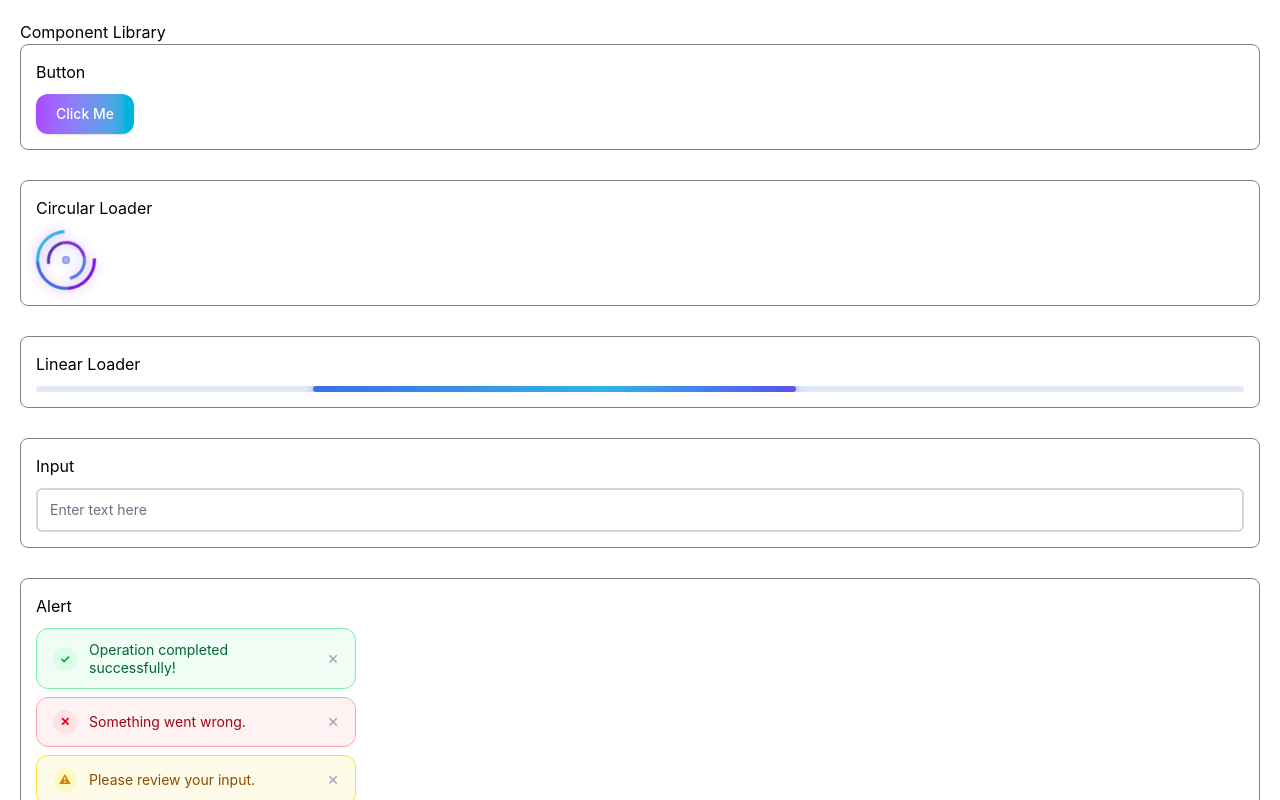
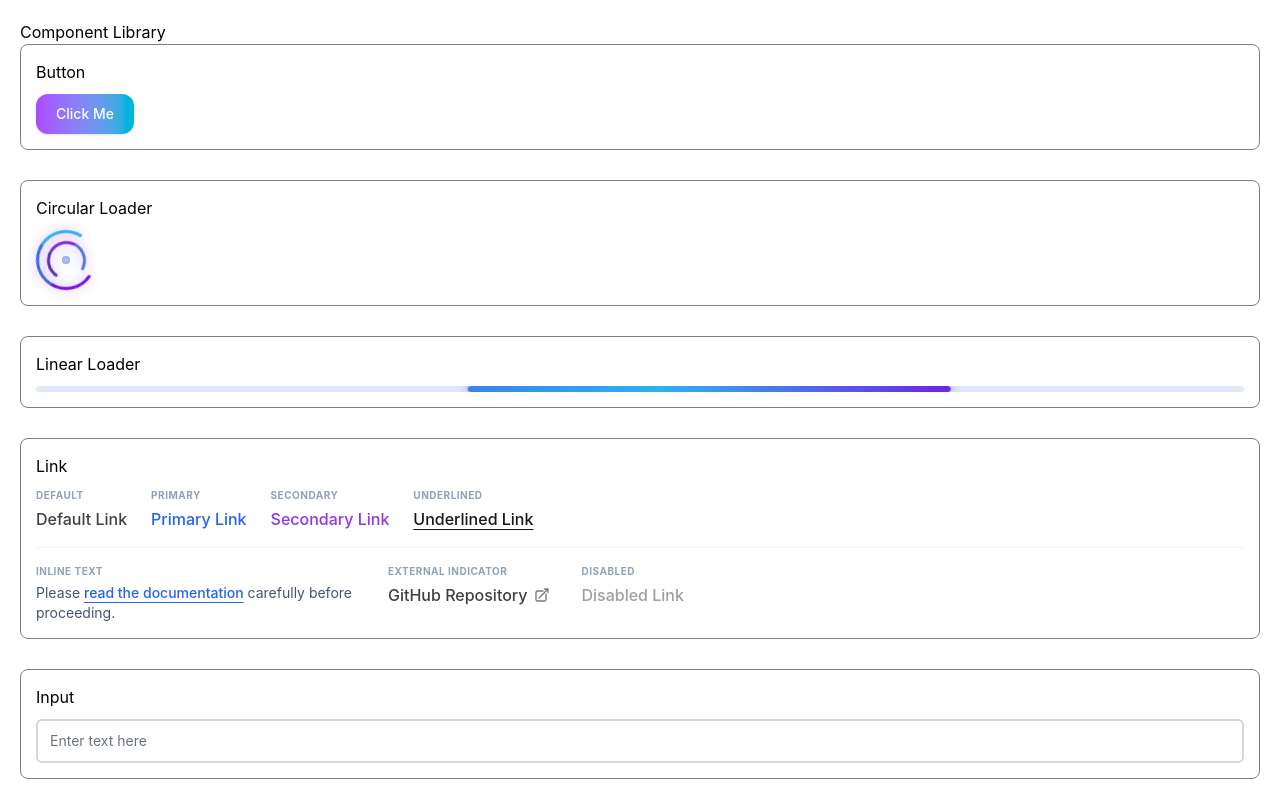
Before and after one commit to RohitD100/component-library, a React (Vite) app: page / in a window 1280 px wide. Shown: the top 800 px of the page. Built offline with nearby package versions, Linux system fonts and the light colour scheme.

Commit message:
add link component

```diff
--- /dev/null
+++ b/src/components/Link/Link.css
@@ -0,0 +1,90 @@
+/* Base Styles */
+.ds-link {
+  display: inline-flex;
+  align-items: center;
+  gap: 6px;
+  font-weight: 500;
+  border-radius: 4px;
+  text-decoration: none;
+  transition: color 0.2s ease, text-decoration-color 0.2s ease;
+  outline: none;
+}
+
+/* Keyboard Accessibility Focus State */
+.ds-link:focus-visible {
+  outline: 2px solid #3b82f6;
+  outline-offset: 2px;
+}
+
+/* --- VARIANTS (Light Mode - Default) --- */
+.ds-link-default { color: #404040; }
+.ds-link-default:hover { color: #171717; }
+
+.ds-link-primary { color: #2563eb; }
+.ds-link-primary:hover { color: #1d4ed8; }
+
+.ds-link-secondary { color: #9333ea; }
+.ds-link-secondary:hover { color: #7e22ce; }
+
+.ds-link-inline {
+  display: inline;
+  color: #2563eb;
+  text-decoration: underline;
+  text-underline-offset: 4px;
+}
+.ds-link-inline:hover { color: #1d4ed8; }
+
+.ds-link-underlined {
+  color: #171717;
+  text-decoration: underline;
+  text-underline-offset: 4px;
+}
+.ds-link-underlined:hover { color: #4a5568; }
+
+
+/* --- DARK MODE SUPPORT --- */
+/* Agar aapki app 'dark' class use karti hai body ya parent par */
+.dark .ds-link-default { color: #d4d4d4; }
+.dark .ds-link-default:hover { color: #f5f5f5; }
+
+.dark .ds-link-primary { color: #60a5fa; }
+.dark .ds-link-primary:hover { color: #93c5fd; }
+
+.dark .ds-link-secondary { color: #c084fc; }
+.dark .ds-link-secondary:hover { color: #d8b4fe; }
+
+.dark .ds-link-inline { color: #60a5fa; }
+.dark .ds-link-inline:hover { color: #93c5fd; }
+
+.dark .ds-link-underlined { color: #f5f5f5; }
+.dark .ds-link-underlined:hover { color: #cbd5e1; }
+
+
+/* --- STATES --- */
+.ds-link-disabled {
+  opacity: 0.5;
+  cursor: not-allowed;
+  pointer-events: none;
+  user-select: none;
+}
+
+/* External Link Icon Styling */
+.ds-link-ext-icon {
+  width: 16px;
+  height: 16px;
+  flex-shrink: 0;
+  opacity: 0.7;
+}
+
+/* Screen Reader Only (Accessibility) */
+.sr-only {
+  position: absolute;
+  width: 1px;
+  height: 1px;
+  padding: 0;
+  margin: -1px;
+  overflow: hidden;
+  clip: rect(0, 0, 0, 0);
+  white-space: nowrap;
+  border: 0;
+}
--- /dev/null
+++ b/src/components/Link/Link.tsx
@@ -0,0 +1,99 @@
+import React, { forwardRef } from 'react';
+import './Link.css';
+
+export type LinkVariant = 'default' | 'primary' | 'secondary' | 'inline' | 'underlined';
+
+export interface LinkProps extends React.AnchorHTMLAttributes<HTMLAnchorElement> {
+  variant?: LinkVariant;
+  isExternal?: boolean;
+  showExternalIndicator?: boolean;
+  isDisabled?: boolean;
+  leadingIcon?: React.ReactNode;
+  trailingIcon?: React.ReactNode;
+  asChild?: boolean;
+}
+
+export const Link = forwardRef<HTMLAnchorElement, LinkProps>(
+  (
+    {
+      children,
+      className = '',
+      variant = 'default',
+      isExternal = false,
+      showExternalIndicator = false,
+      isDisabled = false,
+      leadingIcon,
+      trailingIcon,
+      asChild = false,
+      href,
+      target,
+      rel,
+      ...props
+    },
+    ref
+  ) => {
+    // Pure string concatenation bina kisi external library ke
+    const variantClass = `ds-link-${variant}`;
+    const disabledClass = isDisabled ? 'ds-link-disabled' : '';
+    const combinedClasses = `ds-link ${variantClass} ${disabledClass} ${className}`.trim();
+
+    const computedTarget = target ?? (isExternal ? '_blank' : undefined);
+    const computedRel = rel ?? (computedTarget === '_blank' ? 'noopener noreferrer' : undefined);
+
+    const ExternalIcon = (
+      <svg
+        aria-hidden="true"
+        className="ds-link-ext-icon"
+        fill="none"
+        stroke="currentColor"
+        strokeWidth="2"
+        viewBox="0 0 24 24"
+      >
+        <path strokeLinecap="round" strokeLinejoin="round" d="M13.5 6H5.25A2.25 2.25 0 003 8.25v10.5A2.25 2.25 0 005.25 21h10.5A2.25 2.25 0 0018 18.75V10.5m-10.5 6L21 3m0 0h-5.25M21 3v5.25" />
+      </svg>
+    );
+
+    const accessibilityProps = isDisabled
+      ? {
+          'aria-disabled': true,
+          tabIndex: -1,
+          onClick: (e: React.MouseEvent<HTMLAnchorElement>) => e.preventDefault(),
+        }
+      : {};
+
+    const content = (
+      <>
+        {leadingIcon && <span style={{ display: 'inline-flex', flexShrink: 0 }} aria-hidden="true">{leadingIcon}</span>}
+        {children}
+        {trailingIcon && <span style={{ display: 'inline-flex', flexShrink: 0 }} aria-hidden="true">{trailingIcon}</span>}
+        {isExternal && showExternalIndicator && ExternalIcon}
+        {isExternal && <span className="sr-only">(opens in a new tab)</span>}
+      </>
+    );
+
+    if (asChild && React.isValidElement(children)) {
+      return React.cloneElement(children, {
+        ...props,
+        ...accessibilityProps,
+        className: `${combinedClasses} ${(children.props as any).className || ''}`.trim(),
+        ref,
+      } as any);
+    }
+
+    return (
+      <a
+        ref={ref}
+        href={isDisabled ? undefined : href}
+        target={computedTarget}
+        rel={computedRel}
+        className={combinedClasses}
+        {...accessibilityProps}
+        {...props}
+      >
+        {content}
+      </a>
+    );
+  }
+);
+
+Link.displayName = 'Link';
--- /dev/null
+++ b/src/components/Link/index.ts
@@ -0,0 +1,2 @@
+export { Link } from './Link'; // ya './ui/Link' jo bhi aapka path hai
+export type { LinkProps, LinkVariant } from './Link';
--- a/src/componentsList.tsx
+++ b/src/componentsList.tsx
@@ -16,6 +16,8 @@ import Table from "./components/Table/Table";
 import { Checkbox } from "./components/Checkbox/Checkbox";
 import Select from "./components/Select/Select";
 import Icon from "./components/Icon/Icon";
+// Naya Link component yahan import ho raha hai
+import { Link } from "./components/Link/Link";
 
 const frameworkOptions = [
   { label: "React", value: "react" },
@@ -50,6 +52,56 @@ export const components = [
     render: () => (
       <div style={{ marginTop: "10px" }}>
         <LinearLoader />
+      </div>
+    ),
+  },
+  {
+    name: "Link",
+    render: () => (
+      <div className="flex flex-col gap-4">
+        {/* Visual Variants */}
+        <div className="flex flex-wrap gap-6 items-center border-b border-slate-100 pb-4">
+          <div className="flex flex-col gap-1">
+            <span className="text-[10px] font-bold text-slate-400 uppercase tracking-wider">Default</span>
+            <Link href="#">Default Link</Link>
+          </div>
+          <div className="flex flex-col gap-1">
+            <span className="text-[10px] font-bold text-slate-400 uppercase tracking-wider">Primary</span>
+            <Link href="#" variant="primary">Primary Link</Link>
+          </div>
+          <div className="flex flex-col gap-1">
+            <span className="text-[10px] font-bold text-slate-400 uppercase tracking-wider">Secondary</span>
+            <Link href="#" variant="secondary">Secondary Link</Link>
+          </div>
+          <div className="flex flex-col gap-1">
+            <span className="text-[10px] font-bold text-slate-400 uppercase tracking-wider">Underlined</span>
+            <Link href="#" variant="underlined">Underlined Link</Link>
+          </div>
+        </div>
+
+        {/* Inline & Special States */}
+        <div className="flex flex-wrap gap-8 items-start">
+          <div className="flex flex-col gap-1 max-w-xs">
+            <span className="text-[10px] font-bold text-slate-400 uppercase tracking-wider">Inline Text</span>
+            <p className="text-sm text-slate-600">
+              Please <Link href="#" variant="inline">read the documentation</Link> carefully before proceeding.
+            </p>
+          </div>
+
+          <div className="flex flex-col gap-1">
+            <span className="text-[10px] font-bold text-slate-400 uppercase tracking-wider">External Indicator</span>
+            <Link href="https://github.com" isExternal showExternalIndicator>
+              GitHub Repository
+            </Link>
+          </div>
+
+          <div className="flex flex-col gap-1">
+            <span className="text-[10px] font-bold text-slate-400 uppercase tracking-wider">Disabled</span>
+            <Link href="https://google.com" isDisabled>
+              Disabled Link
+            </Link>
+          </div>
+        </div>
       </div>
     ),
   },
@@ -391,7 +443,6 @@ export const components = [
       );
     },
   },
-
   {
     name: "Select",
     render: () => {
@@ -414,7 +465,6 @@ export const components = [
       );
     },
   },
-
   {
     name: "Checkbox",
     render: () => {
```
Also changed, not shown: 1 other file (tests, documents, lock files or other folders). Lines whose indentation alone changed are shown as unchanged.
